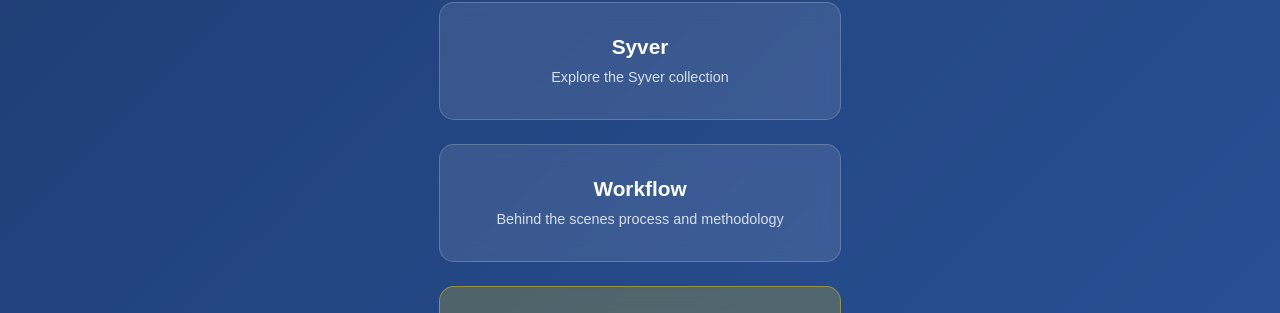
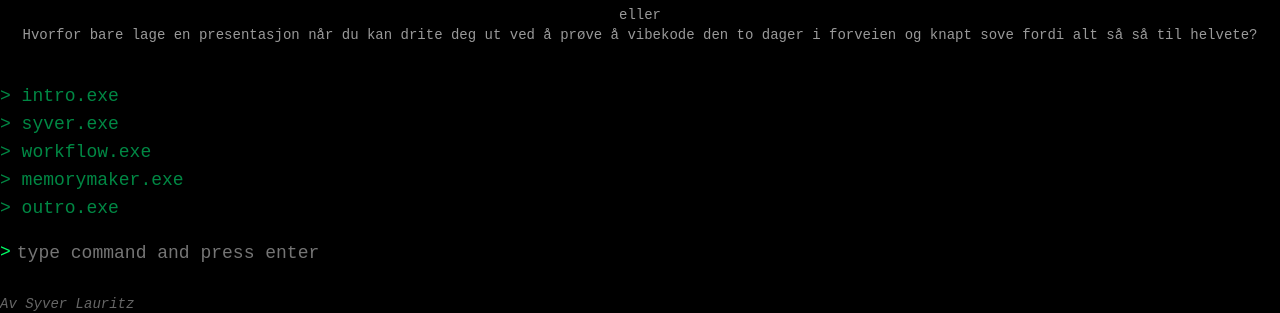
Before and after one commit to syverlauritz/mm-breakdown, a website: page index.html in a window 1280 px wide. Shown: the part 313-626 px from the top of the page. Drawn offline with Linux system fonts and the light colour scheme.

Commit message:
hub done

```diff
--- a/index.html
+++ b/index.html
@@ -5,126 +5,166 @@
     <meta name="viewport" content="width=device-width, initial-scale=1.0">
     <title>Memory Maker - Portfolio Hub</title>
     <style>
-        * {
+        /* HUB as terminal */
+        body, html {
             margin: 0;
-            padding: 0;
-            box-sizing: border-box;
-        }
-
-        body {
-            font-family: 'Arial', sans-serif;
-            background: linear-gradient(135deg, #1e3c72, #2a5298);
-            min-height: 100vh;
+            height: 100%;
+            background: #000;
+            font-family: "IBM Plex Mono", monospace;
+            color: #00FF66;
             display: flex;
+            flex-direction: column;
             align-items: center;
             justify-content: center;
-            color: white;
-        }
-
-        .container {
-            text-align: center;
-            max-width: 800px;
-            padding: 2rem;
         }
 
         h1 {
-            font-size: 3rem;
-            margin-bottom: 1rem;
-            text-shadow: 2px 2px 4px rgba(0,0,0,0.3);
+            font-size: 5vw;
+            margin: 0 0 12px 0;
+            text-align: center;
         }
 
         .subtitle {
-            font-size: 1.2rem;
-            margin-bottom: 3rem;
-            opacity: 0.9;
-        }
-
-        .nav-grid {
-            display: grid;
-            grid-template-columns: repeat(auto-fit, minmax(200px, 1fr));
-            gap: 1.5rem;
-            margin-top: 2rem;
-        }
-
-        .nav-card {
-            background: rgba(255, 255, 255, 0.1);
-            backdrop-filter: blur(10px);
-            border-radius: 15px;
-            padding: 2rem;
-            text-decoration: none;
-            color: white;
-            transition: all 0.3s ease;
-            border: 1px solid rgba(255, 255, 255, 0.2);
-        }
-
-        .nav-card:hover {
-            transform: translateY(-5px);
-            background: rgba(255, 255, 255, 0.2);
-            box-shadow: 0 10px 25px rgba(0,0,0,0.2);
-        }
-
-        .nav-card h3 {
-            font-size: 1.3rem;
-            margin-bottom: 0.5rem;
-        }
-
-        .nav-card p {
-            font-size: 0.9rem;
-            opacity: 0.8;
+            font-size: 14px;
+            color: #999;
+            text-align: center;
+            margin-bottom: 40px;
             line-height: 1.4;
         }
 
-        .featured {
-            background: rgba(255, 215, 0, 0.2);
-            border-color: rgba(255, 215, 0, 0.4);
+        .signature {
+            margin-top: 32px;
+            font-style: italic;
+            font-size: 14px;
+            color: #666;
         }
 
-        .featured:hover {
-            background: rgba(255, 215, 0, 0.3);
+        /* terminal lines */
+        .terminal {
+            width: 480px;
+            max-width: 90vw;
+        }
+
+        .cmd {
+            font-size: 18px;
+            color: #008844;
+            cursor: pointer;
+            transition: transform .2s, color .2s;
+            margin-bottom: 8px;
+            text-decoration: none;
+            display: block;
+        }
+
+        .cmd:hover,
+        .cmd:focus {
+            color: #00FF66;
+            transform: translateX(6px);
+        }
+
+        /* prompt */
+        .input {
+            margin-top: 24px;
+            display: flex;
+            gap: 4px;
+            font-size: 18px;
+        }
+
+        .input span {
+            color: #00FF66;
+        }
+
+        .input input {
+            flex: 1;
+            background: #000;
+            border: none;
+            color: #00FF66;
+            outline: none;
+            caret-color: #00FF66;
+            font-family: "IBM Plex Mono", monospace;
+            font-size: 18px;
         }
 
         @media (max-width: 600px) {
             h1 {
-                font-size: 2rem;
+                font-size: 8vw;
             }
 
-            .nav-grid {
-                grid-template-columns: 1fr;
+            .cmd, .input {
+                font-size: 16px;
             }
         }
     </style>
 </head>
 <body>
     <div class="container">
-        <h1>MEMORY MAKER</h1>
-        <p class="subtitle">Portfolio & Project Hub</p>
+        <h1>AI-filmskaping for den virkelige verden</h1>
+        <p class="subtitle">eller<br>Hvorfor bare lage en presentasjon når du kan drite deg ut ved å prøve å vibekode den to dager i forveien og knapt sove fordi alt så så til helvete?</p>
 
-        <div class="nav-grid">
-            <a href="intro.html" class="nav-card">
-                <h3>Intro</h3>
-                <p>Welcome and introduction to the project</p>
+        <div class="terminal">
+            <a href="intro.html" class="cmd" id="intro" onclick="goto('intro')">
+                > intro.exe
             </a>
 
-            <a href="syver/index.html" class="nav-card">
-                <h3>Syver</h3>
-                <p>Explore the Syver collection</p>
+            <a href="syver/index.html" class="cmd" id="syver" onclick="goto('syver')">
+                > syver.exe
             </a>
 
-            <a href="workflow.html" class="nav-card">
-                <h3>Workflow</h3>
-                <p>Behind the scenes process and methodology</p>
+            <a href="workflow.html" class="cmd" id="workflow" onclick="goto('workflow')">
+                > workflow.exe
             </a>
 
-            <a href="memorymaker.html" class="nav-card featured">
-                <h3>Memory Maker</h3>
-                <p>Interactive shot breakdown and visual storytelling</p>
+            <a href="memorymaker.html" class="cmd" id="memorymaker" onclick="goto('memorymaker')">
+                > memorymaker.exe
             </a>
 
-            <a href="outro.html" class="nav-card">
-                <h3>Outro</h3>
-                <p>Conclusion and final thoughts</p>
+            <a href="outro.html" class="cmd" id="outro" onclick="goto('outro')">
+                > outro.exe
             </a>
+
+            <div class="input">
+                <span>></span>
+                <input type="text" placeholder="type command and press enter">
+            </div>
         </div>
+
+        <p class="signature">Av Syver Lauritz</p>
     </div>
+
+    <script>
+        // Module definitions for command input
+        const modules = [
+            { id: 'intro', label: 'intro.exe', url: 'intro.html' },
+            { id: 'syver', label: 'syver.exe', url: 'syver/index.html' },
+            { id: 'workflow', label: 'workflow.exe', url: 'workflow.html' },
+            { id: 'memorymaker', label: 'memorymaker.exe', url: 'memorymaker.html' },
+            { id: 'outro', label: 'outro.exe', url: 'outro.html' }
+        ];
+
+        // Navigation function (preserves existing functionality)
+        function goto(id) {
+            const module = modules.find(m => m.id === id);
+            if (module) {
+                window.location.href = module.url;
+            }
+        }
+
+        // Command input functionality
+        document.querySelector(".input input").addEventListener("keydown", e => {
+            if (e.key !== "Enter") return;
+            const val = e.target.value.trim().toLowerCase().replace(".exe", "");
+            const hit = modules.find(m => m.id === val || m.label.toLowerCase() === `${val}.exe`);
+            if (hit) {
+                goto(hit.id);
+                e.target.value = "";
+            } else {
+                flashError(e.target);
+            }
+        });
+
+        function flashError(el) {
+            el.style.color = "#FF3333";
+            setTimeout(() => el.style.color = "#00FF66", 400);
+        }
+    </script>
 </body>
 </html>
```
